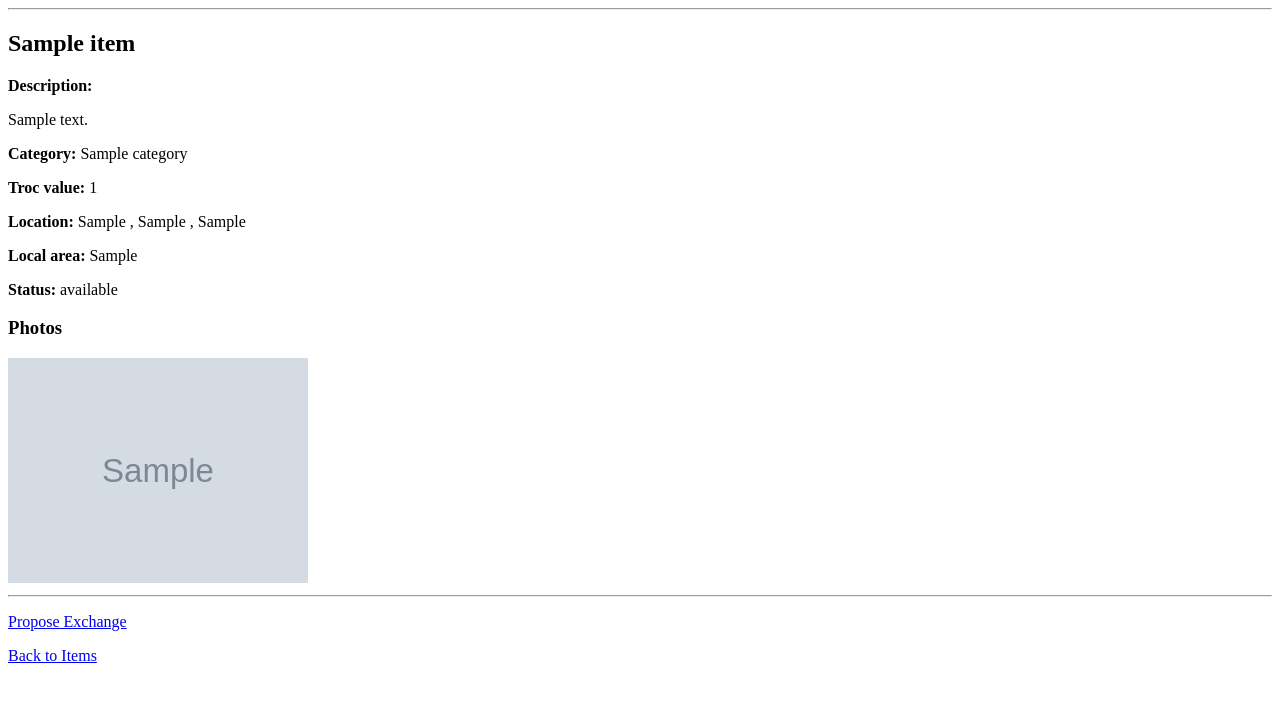
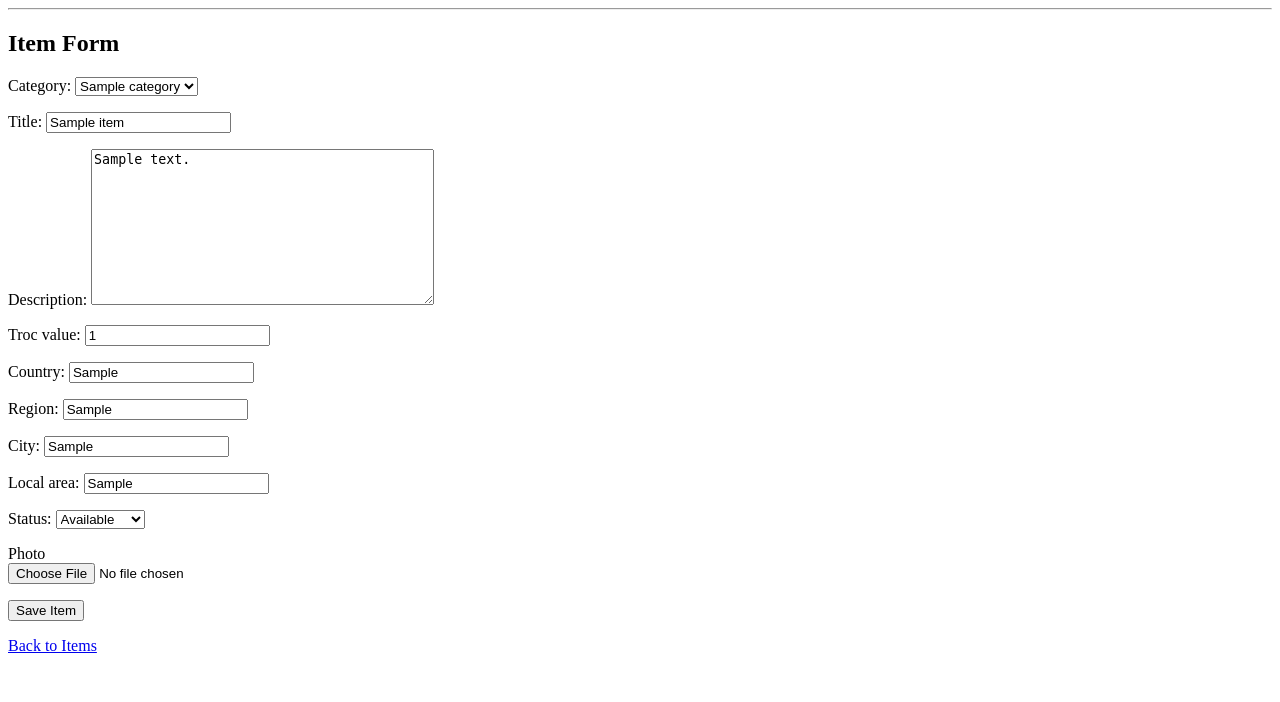
Before and after one commit to bsterea/troc, a Django app: page /items/1/edit/ in a window 1280 px wide. Shown: the part 98-800 px from the top of the page. Run offline with Django 4.2, Linux system fonts and the light colour scheme; a user stored in the database is signed in; tables that the repository leaves empty hold one stand-in row (values such as "Sample post"); grey boxes marked "Sample" are stand-in pictures.

Commit message:
Update item form page content and structure

```diff
--- a/backend/templates/items/item_form.html
+++ b/backend/templates/items/item_form.html
@@ -3,51 +3,26 @@
 {% block content %}
 
 <!--
-    Item detail page.
+    Item form page.
 
-    This page displays full information about one item.
-    From here, a logged-in user can start an exchange proposal.
+    This page allows a logged-in user to create or edit an item
+    and optionally upload one photo.
 -->
 
-<h2>{{ item.title }}</h2>
+<h2>Item Form</h2>
 
-<p><strong>Description:</strong></p>
-<p>{{ item.description }}</p>
+<form method="post" enctype="multipart/form-data">
+    {% csrf_token %}
 
-<p><strong>Category:</strong> {{ item.category }}</p>
-<p><strong>Troc value:</strong> {{ item.troc_value }}</p>
+    {{ form.as_p }}
 
-<p><strong>Location:</strong>
-    {{ item.city }}
-    {% if item.region %}, {{ item.region }}{% endif %}
-    , {{ item.country }}
-</p>
+    <p>
+        <label for="id_photo">Photo</label><br>
+        <input type="file" name="photo" id="id_photo" accept="image/*">
+    </p>
 
-{% if item.local_area %}
-<p><strong>Local area:</strong> {{ item.local_area }}</p>
-{% endif %}
-
-<p><strong>Status:</strong> {{ item.status }}</p>
-
-<!-- Display item photos if photos exist. -->
-{% if item.photos.all %}
-    <h3>Photos</h3>
-
-    {% for photo in item.photos.all %}
-        <img
-            src="{{ photo.image.url }}"
-            alt="{{ item.title }}"
-            style="max-width: 300px;"
-        >
-    {% endfor %}
-{% endif %}
-
-<hr>
-
-<!-- Exchange action. -->
-<p>
-    <a href="/exchanges/create/">Propose Exchange</a>
-</p>
+    <button type="submit">Save Item</button>
+</form>
 
 <p>
     <a href="/items/">Back to Items</a>
```
